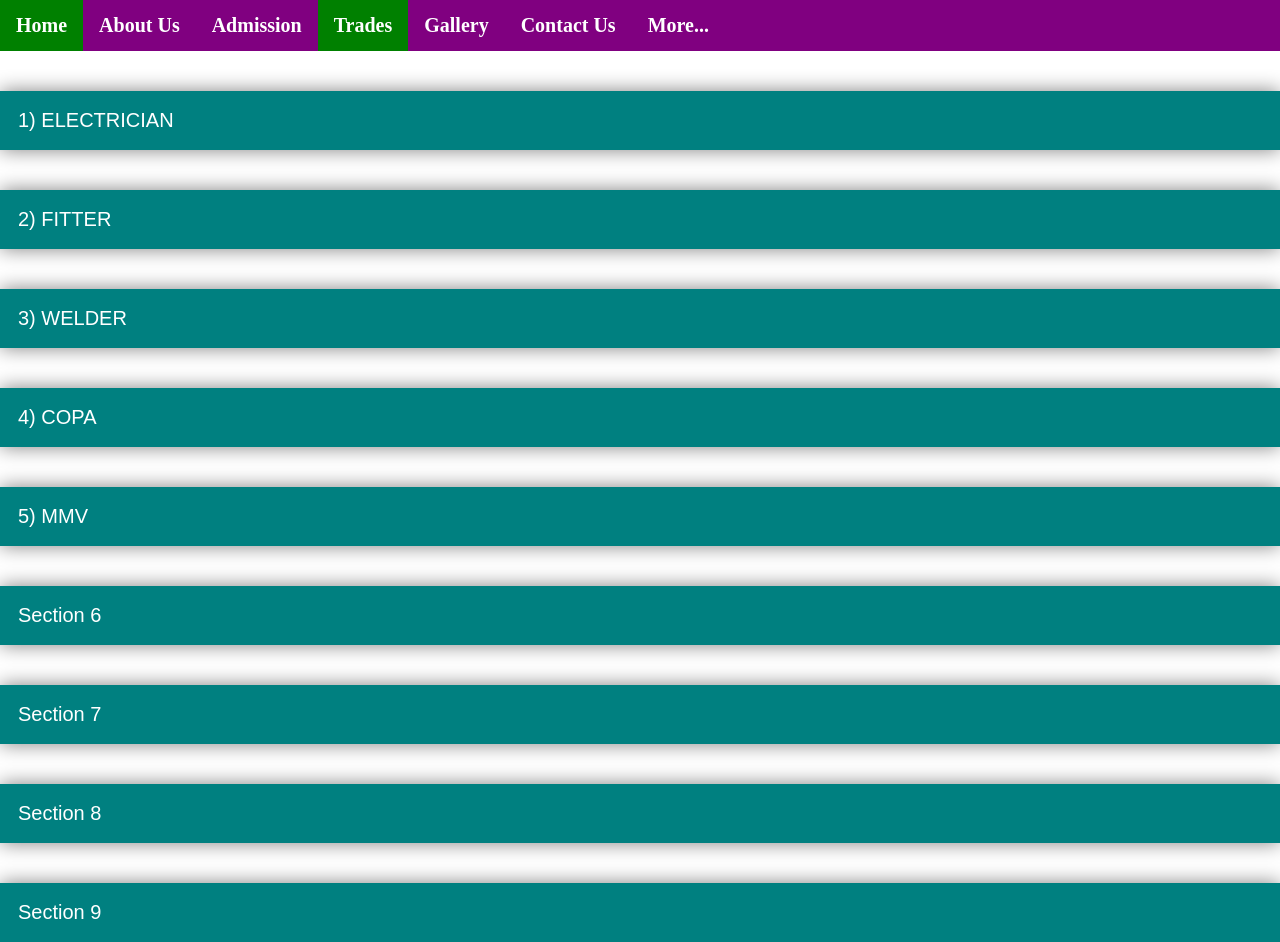
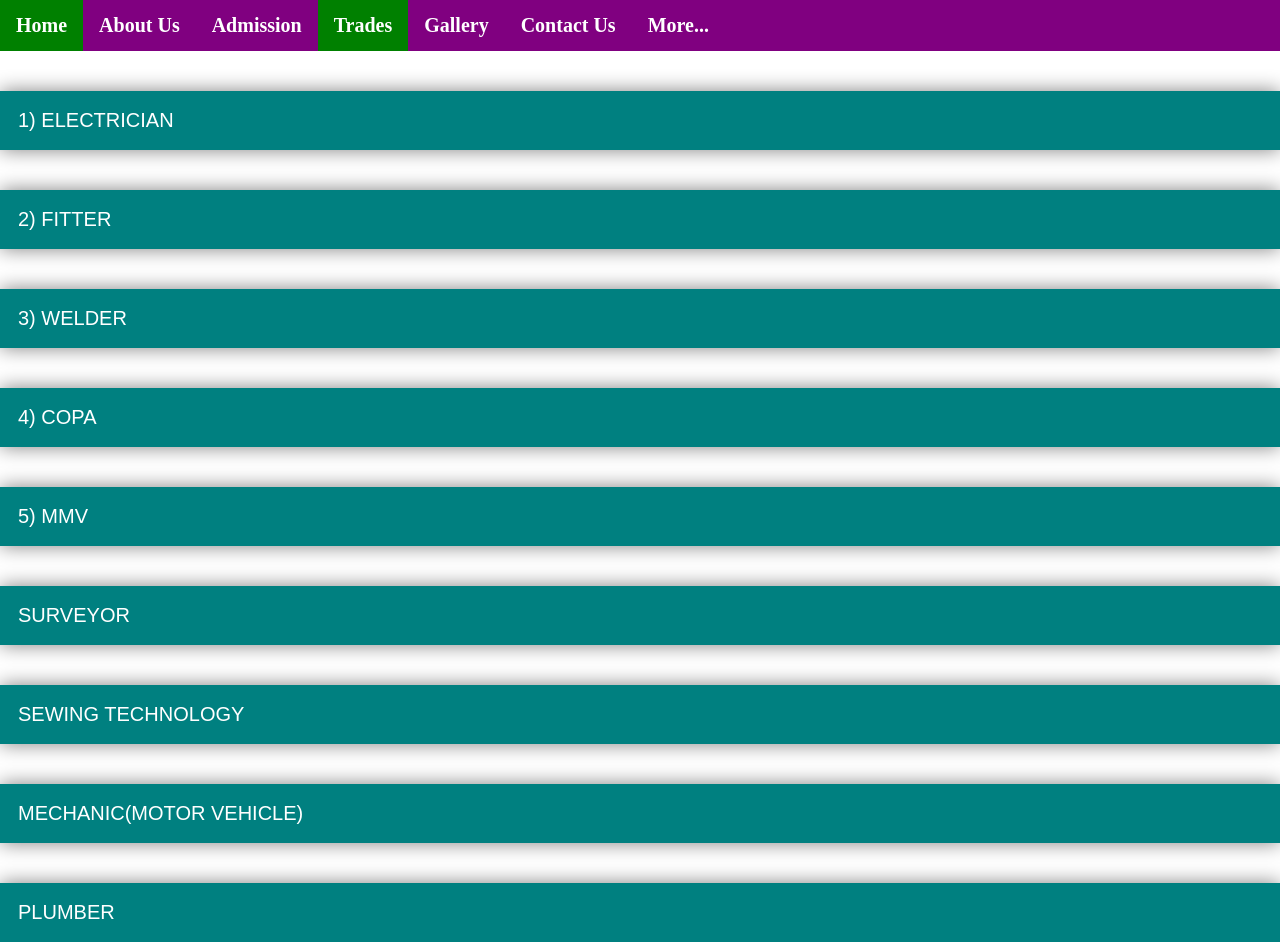
Before and after one commit to Sparrow-gif/Clg, a plain HTML site: page trades.html in a window 1280 px wide. Drawn offline with Linux system fonts and the light colour scheme.

Commit message:
Update trades.html

```diff
--- a/trades.html
+++ b/trades.html
@@ -376,22 +376,22 @@
   <p>Lorem ipsum...</p>
 </div>
 
-<button class="accordion">Section 6</button>
+<button class="accordion">SURVEYOR</button>
 <div class="panel">
   <p>Lorem ipsum...</p>
 </div>
 
-   <button class="accordion">Section 7</button>
+   <button class="accordion">SEWING TECHNOLOGY</button>
 <div class="panel">
   <p>Lorem ipsum...</p>
 </div>
 
-<button class="accordion">Section 8</button>
+<button class="accordion">MECHANIC(MOTOR VEHICLE)</button>
 <div class="panel">
   <p>Lorem ipsum...</p>
 </div>
 
-<button class="accordion">Section 9</button>
+<button class="accordion">PLUMBER</button>
 <div class="panel">
   <p>Lorem ipsum...</p>
 </div>
```
